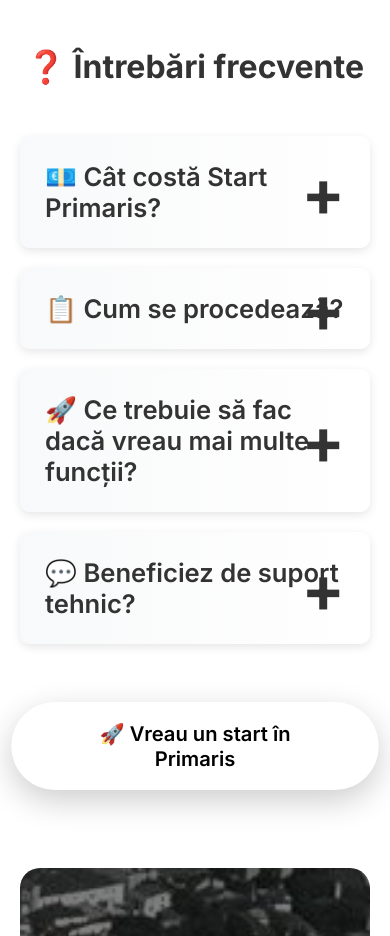
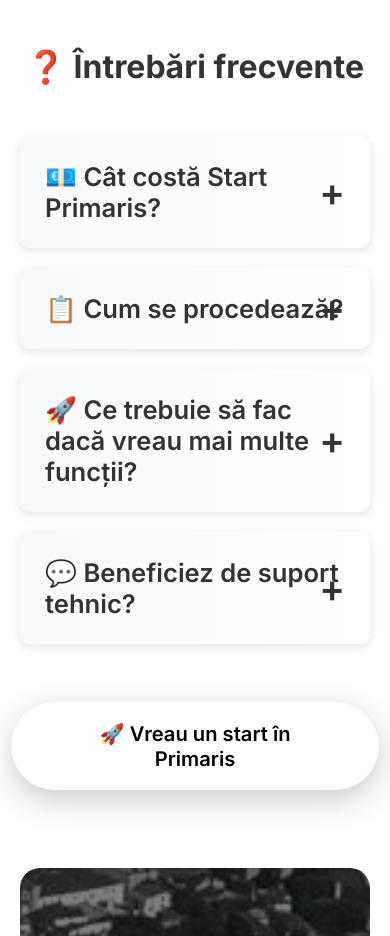
Before and after one commit to pdg01/primaris, a plain HTML site: page index.html in a window 390 px wide. Shown: the part 5500-6436 px from the top of the page. Drawn offline with Linux system fonts and the light colour scheme.

Commit message:
modify responsive faq

```diff
--- a/css/style.css
+++ b/css/style.css
@@ -203,7 +203,6 @@ body {
   box-shadow: 0 3px 10px rgba(0,0,0,0.1);
   overflow: hidden;
   transition: all 0.3s ease;
-  animation: fadeIn 1s ease-in;
 }
 
 .faq-item:hover {
@@ -447,6 +446,16 @@ body {
   .feature-title {
     font-size: 1.3em;
   }
+  .faq-question::after {
+    content: '+';
+    position: absolute;
+    right: 25px;
+    top: 50%;
+    transform: translateY(-50%);
+    font-size: 1.5em;
+    font-weight: 600;
+    transition: transform 0.3s ease;
+  }
   .footer-grid {
     grid-template-columns: 1fr; /* Stack items vertically */
     gap: 15px;
```
